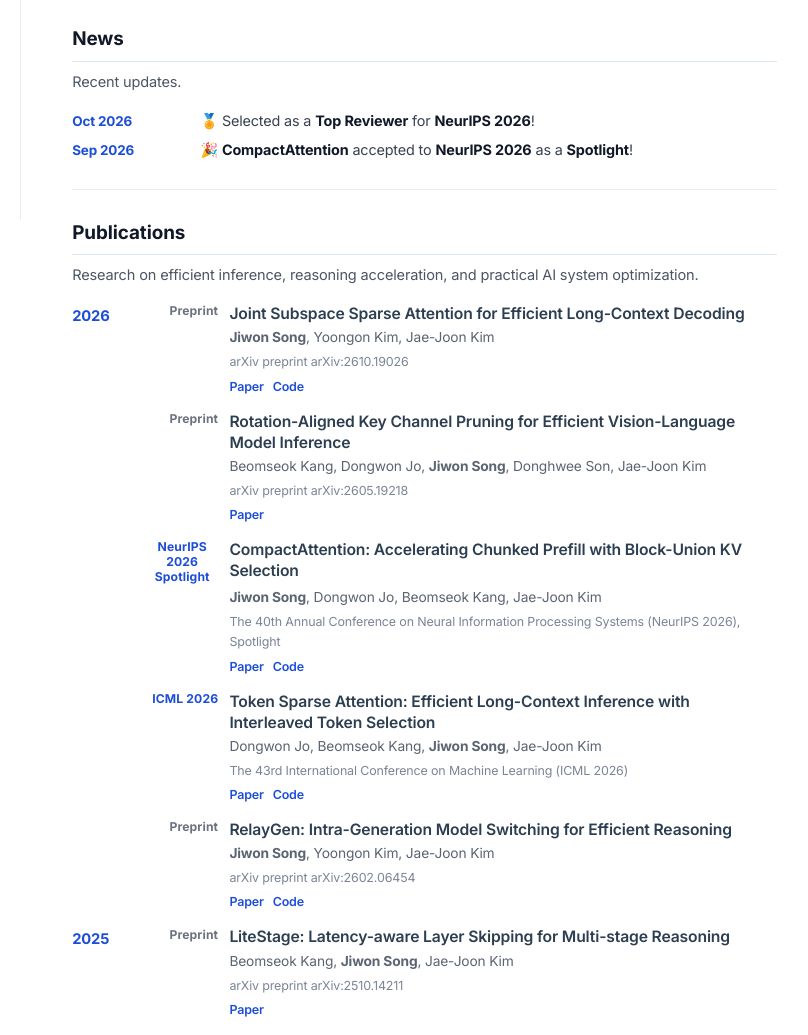
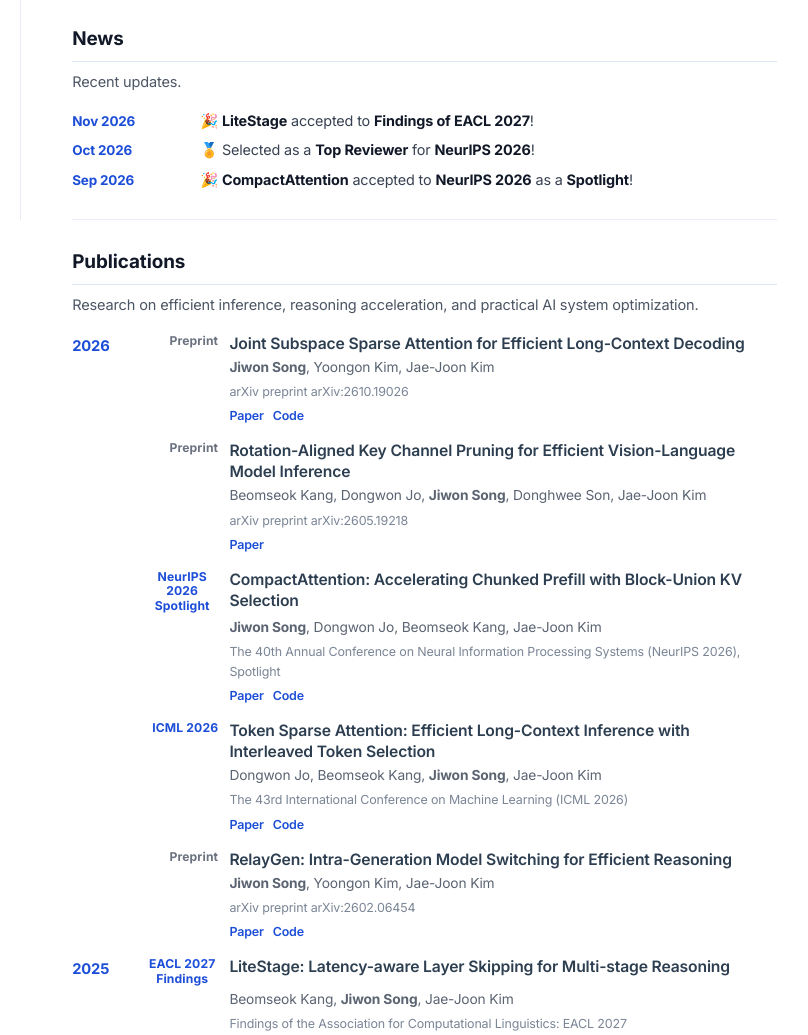
Before and after one commit to jiwonsong-dev/jiwonsong-dev.github.io, a plain HTML site: page index.html in a window 1280 px wide. Shown: the part 261-1296 px from the top of the page, 371-1179 px from the left. Drawn offline with Linux system fonts and the light colour scheme.

Commit message:
Update LiteStage to EACL 2027 Findings
Co-Authored-By: Claude Sonnet 5.5 <noreply@anthropic.com>

```diff
--- a/index.html
+++ b/index.html
@@ -84,6 +84,12 @@
                 <p class="section-lede">Recent updates.</p>
             </div>
             <div class="news-list">
+                <div class="news-item">
+                    <div class="news-date">Nov 2026</div>
+                    <div class="news-content">
+                        <p>🎉 <strong>LiteStage</strong> accepted to <strong>Findings of EACL 2027</strong>!</p>
+                    </div>
+                </div>
                 <div class="news-item">
                     <div class="news-date">Oct 2026</div>
                     <div class="news-content">
@@ -184,11 +190,11 @@
                     <div class="publication-year">2025</div>
                     <div class="publication-content">
                         <div class="publication-header">
-                            <div class="publication-venue preprint">Preprint</div>
+                            <div class="publication-venue findings">EACL 2027 Findings</div>
                             <h3>LiteStage: Latency-aware Layer Skipping for Multi-stage Reasoning</h3>
                         </div>
                         <p class="authors">Beomseok Kang, Jiwon Song, Jae-Joon Kim</p>
-                        <p class="venue-info">arXiv preprint arXiv:2510.14211</p>
+                        <p class="venue-info">Findings of the Association for Computational Linguistics: EACL 2027</p>
                         <div class="publication-links">
                             <a href="https://arxiv.org/abs/2510.14211" class="pub-link">Paper</a>
                             <!-- <a href="https://github.com/jiwonsong-dev/ReasoningPathCompression" class="pub-link">Code</a> -->
```
